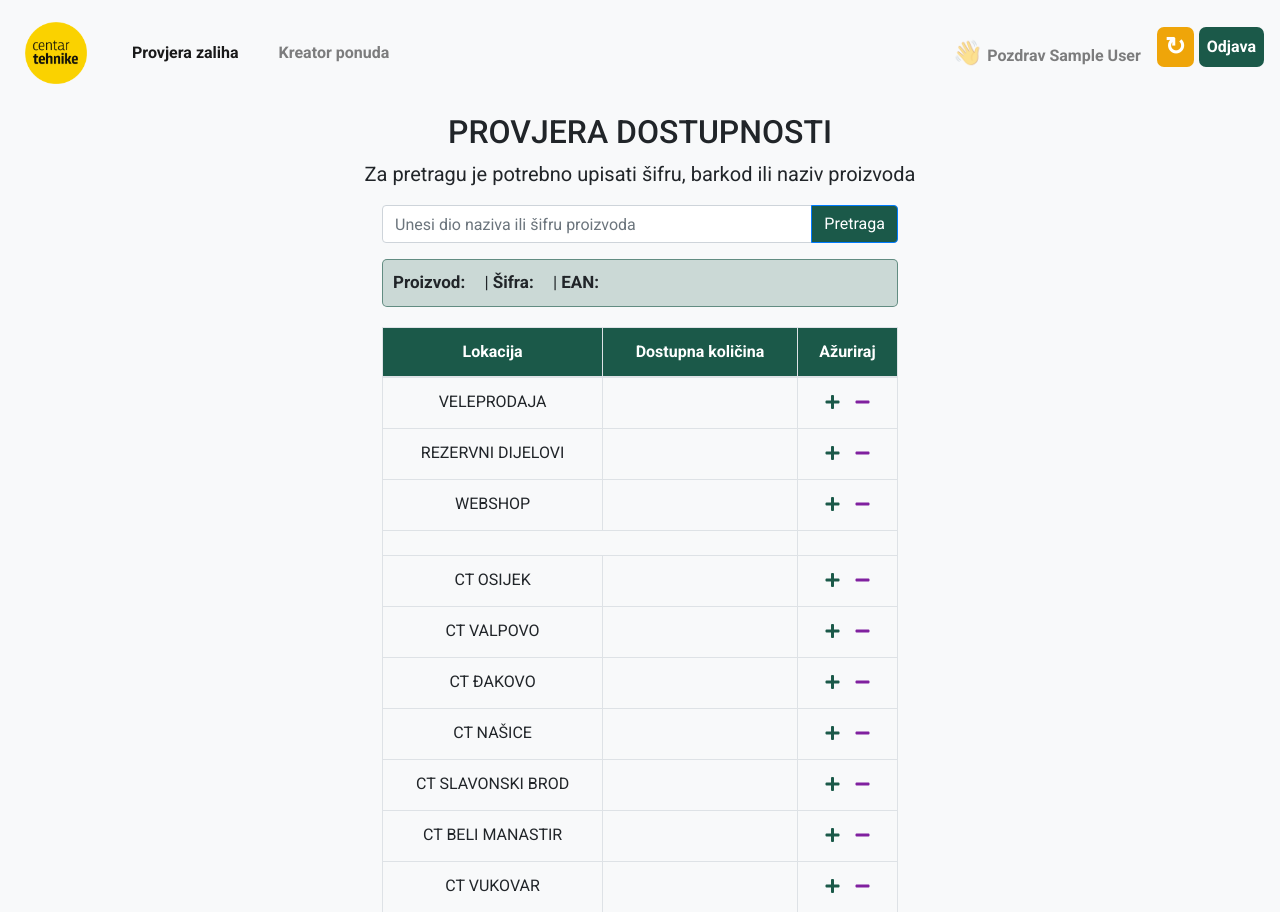
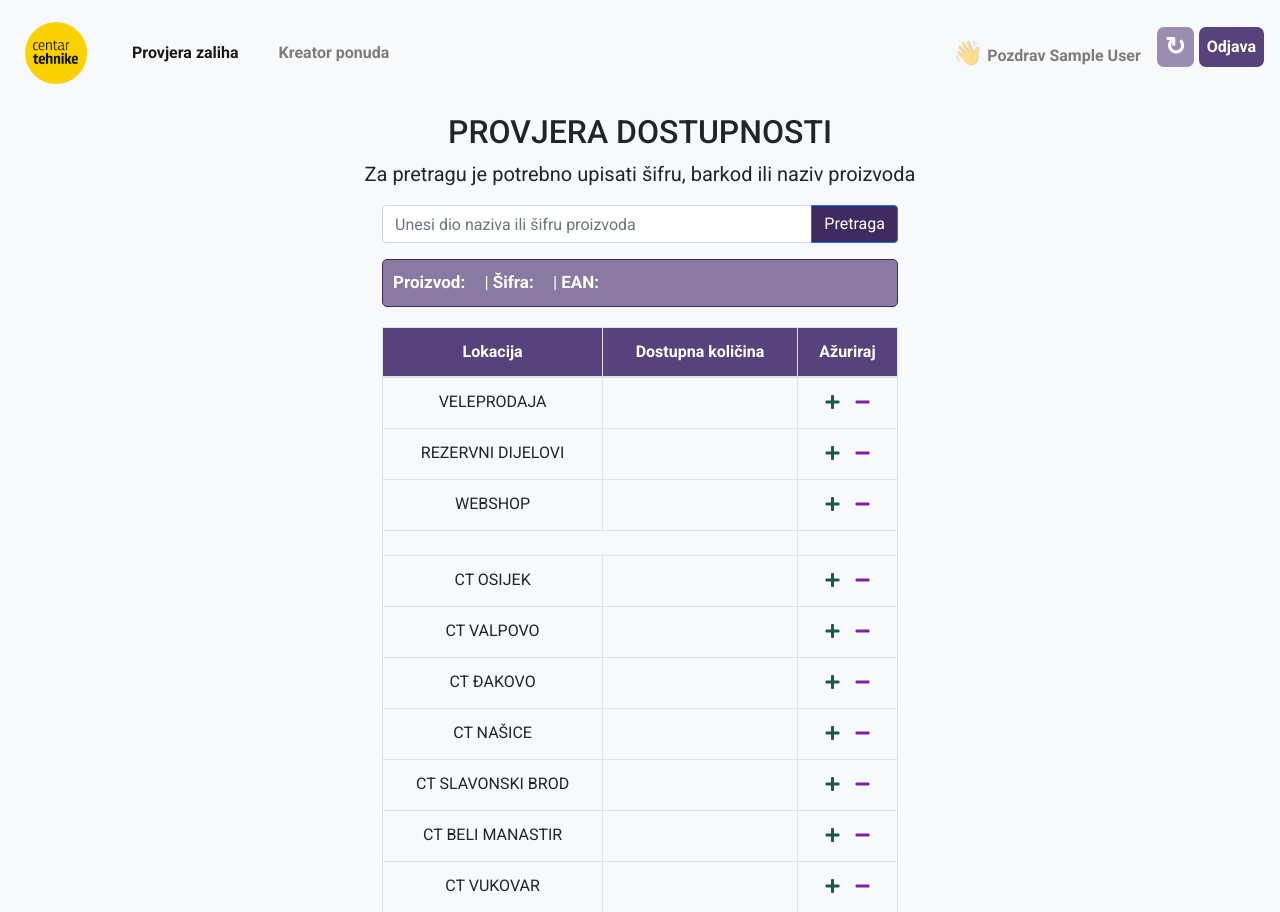
Before and after one commit to dice1996/OP-CT-new, a Flask app: page / in a window 1280 px wide. Shown: the top 912 px of the page. Run offline with Flask 3, Linux system fonts and the light colour scheme; the visitor is signed in with stand-in values (Sample User, id 1); data comes from the database, SQL or seed files in the repository; both versions use the stored data as it was after the commit; some libraries are stand-ins or nearby versions.

Commit message:
Approved

```diff
--- a/api/loginService.py
+++ b/api/loginService.py
@@ -1,5 +1,5 @@
 import requests
-from flask import request, redirect, url_for, flash, session
+from flask import request, redirect, url_for, flash, session, make_response
 
 NOCO_DB_URL = "https://db.ceky.me/api/v1/db/data/v1/"
 API_TOKEN = "jpgFE3jk3pN9R4S52be05kEG9D-EQbBjiFNrig4x"
@@ -36,8 +36,20 @@
         session['email'] = user['email']
         session['cms_user'] = user['cms_user']
         session['cms_password'] = user['cms_password']
-        flash(f"Logged in as {user['username']} with role {user['role']}", "success")
-        return redirect(url_for('index'))  # Redirect to the main page after successful login
+
+        if 'remember-me' in request.form:
+            # Set a persistent HTTP cookie to maintain the user's logged-in state
+            resp = make_response(redirect(url_for('index')))
+            resp.set_cookie('remember-me', str(user["Id"]), max_age=86400 * 30)
+            return resp
+        else:
+            # Clear the "remember-me" cookie if it exists
+            resp = make_response(redirect(url_for('index')))
+            resp.set_cookie('remember-me', '', max_age=0)
+            return resp
+
+        #flash(f"Logged in as {user['username']} with role {user['role']}", "success")
+        #return redirect(url_for('index'))  # Redirect to the main page after successful login
     else:
         flash("Invalid username or password", "danger")
         return redirect(url_for('login'))  # Redirect back to the login page with an error message
--- a/static/css/custom.css
+++ b/static/css/custom.css
@@ -48,12 +48,12 @@
 }
 
 #suggestions div:hover {
-    background-color: #1b5949;
+    background-color: #3f2b5f;
     color: white;
 }
 
 #suggestions div:focus {
-    background-color: #1B5949FF; /* Using the color from your button as an example */
+    background-color: #3f2b5f; /* Using the color from your button as an example */
     color: white;
     cursor: pointer;
     padding: 5px 10px; /* Some padding for better appearance */
@@ -64,6 +64,10 @@
     text-align: center;
     margin-bottom: 30px;
     margin-top: auto;
+}
+
+.table tbody tr:hover {
+    background-color: #DDD9E4 !important;
 }
 
 .header h2 {
@@ -77,7 +81,7 @@
 }
 
 .highlighted {
-    background-color: rgb(89, 27, 43);
+    background-color: #796796;
     color: white;
     font-weight: bold;
 }
@@ -306,12 +310,13 @@
 }
 
 #productInfoBox {
-  border: 1px solid rgba(27, 89, 73, 0.6);
+  border: 1px solid #3f2b5f;
   border-radius: 5px;
   padding: 10px;
-  background-color: rgba(27, 89, 73, 0.2);
+  background-color: #8A7AA3;
   margin-bottom: 20px;
   font-size: 17px;
+  color: white;
 }
 
 .product-info-label {
--- a/templates/base.html
+++ b/templates/base.html
@@ -57,13 +57,13 @@
                 {% if session.role == "admin" %}
                     <li class="nav-item">
                         <a class="nav-link btn-xs font-weight-bold"
-                           style="background-color: rgb(239,165,9); color: #ffffff; border-radius: 7px; text-align: center; margin-right: 5px; font-size: 25px; padding-bottom: 1px; padding-top: 1px"
+                           style="background-color: #9A8DB0; color: #ffffff; border-radius: 7px; text-align: center; margin-right: 5px; font-size: 25px; padding-bottom: 1px; padding-top: 1px"
                            href="{{ url_for('reload_data') }}">↻</a>
                     </li>
                 {% endif %}
                 <li class="nav-item">
                     <a class="nav-link btn-xs font-weight-bold"
-                       style="background-color: #1B5949FF; color: #FFFFFF; border-radius: 7px; text-align: center;"
+                       style="background-color: #58427C; color: #FFFFFF; border-radius: 7px; text-align: center;"
                        href="{{ url_for('logout') }}">Odjava</a>
                 </li>
             </ul>
--- a/templates/zalihe.html
+++ b/templates/zalihe.html
@@ -47,7 +47,7 @@
                                    placeholder="Unesi dio naziva ili šifru proizvoda"
                                    type="text"/>
                             <div class="input-group-append">
-                                <button class="btn btn-primary" style="background-color: #1B5949FF;"
+                                <button class="btn btn-primary" style="background-color: #3f2b5f;"
                                         onclick="searchProduct()">
                                     Pretraga
                                 </button>
@@ -69,7 +69,7 @@
 
                         <!-- Quantities Table -->
                         <table class="table table-bordered table-hover" style="text-align: center;">
-                            <thead style="background-color: #1b5949; color: white;">
+                            <thead style="background-color: #58427C; color: white;">
                             <tr>
                                 <th style="font-weight: 600; width: 220px;">Lokacija</th>
                                 <th style="font-weight: 600; text-align: center;">Dostupna količina</th>
```
Also changed, not shown: templates/login.html (+8 -3 lines), quotes.db.
